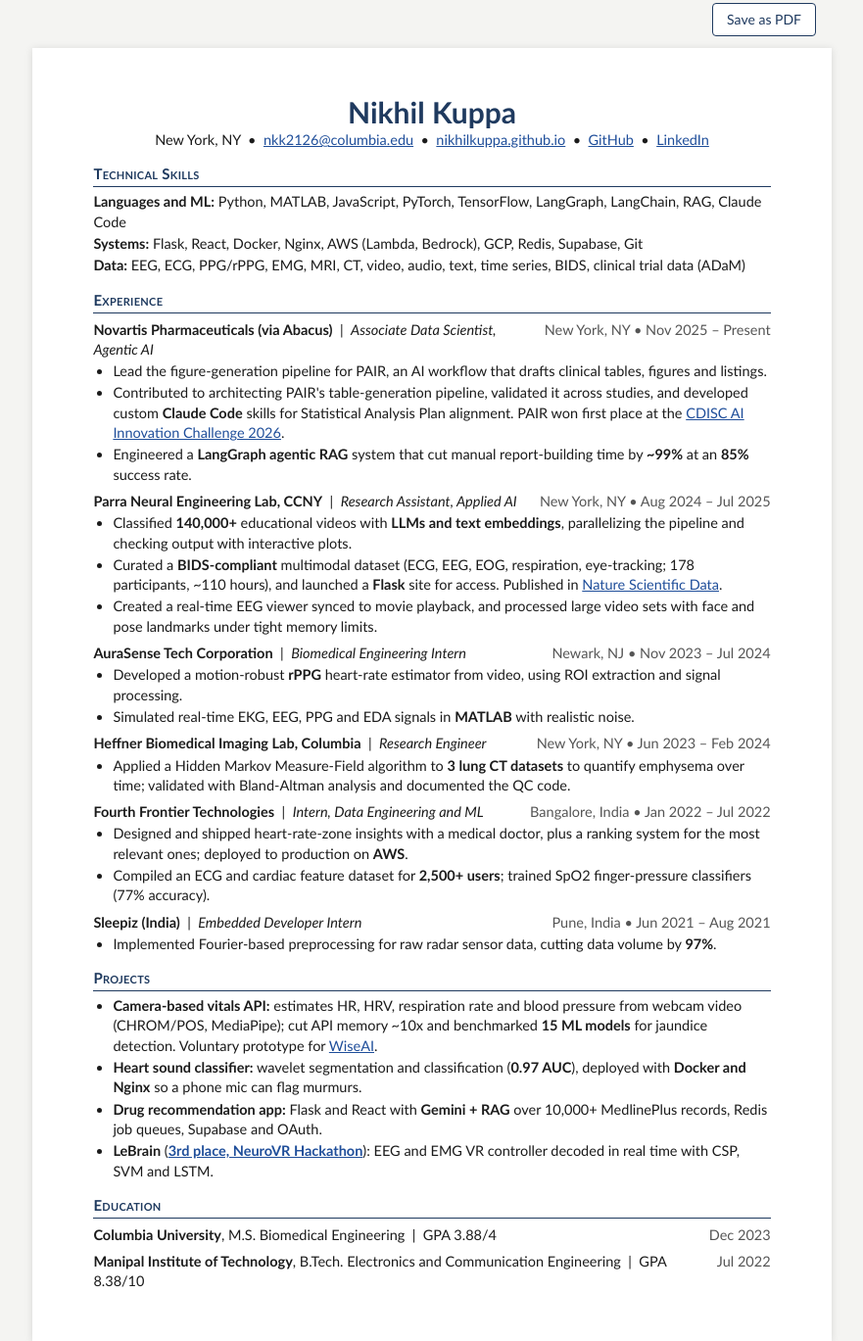
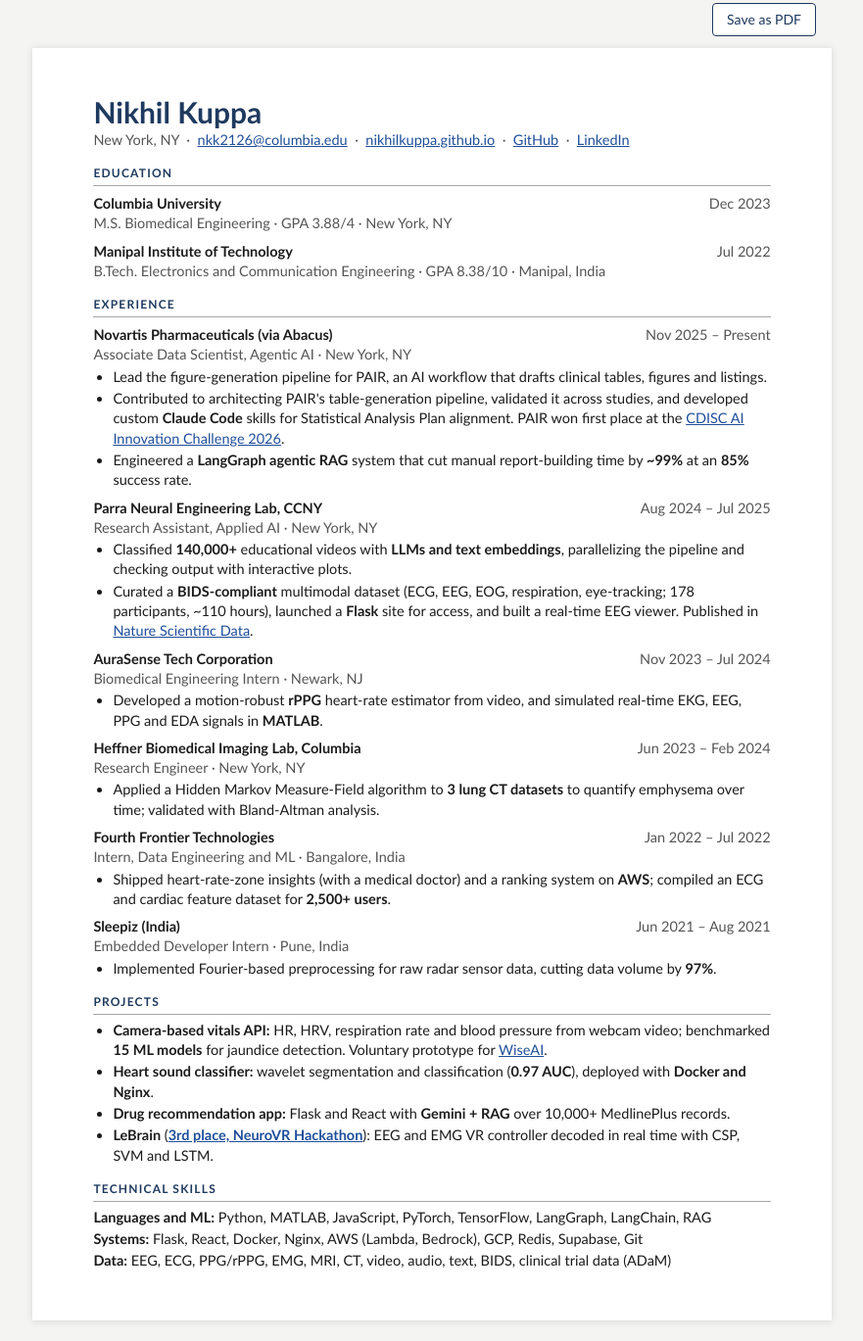
Before and after one commit to nikhilkuppa/nikhilkuppa.github.io, a plain HTML site: page resume/index.html in a window 1280 px wide. Shown: the part 13-1382 px from the top of the page at 98% size, without its empty margins (199-1080 px from the left). Drawn offline with Linux system fonts and the light colour scheme.

Commit message:
Restyle resume page: education first, skills last, cleaner entries
Co-Authored-By: Claude Sonnet 5.5 <noreply@anthropic.com>

```diff
--- a/resume/index.html
+++ b/resume/index.html
@@ -12,11 +12,12 @@
   .bar { max-width:8.5in; margin:16px auto 0; padding:0 16px; text-align:right; }
   .bar button { font:inherit; font-size:14px; border:1px solid var(--navy); background:#fff; color:var(--navy); padding:6px 14px; border-radius:4px; cursor:pointer; }
   .page { max-width:8.5in; margin:12px auto 40px; background:#fff; padding:0.5in 0.65in; box-shadow:0 1px 8px rgba(0,0,0,.12); font-size:14.5px; }
-  h1 { margin:0 0 2px; text-align:center; color:var(--navy); font-size:30px; line-height:1.15; }
-  .contact { text-align:center; margin:0 0 4px; }
+  h1 { margin:0 0 2px; text-align:left; color:var(--navy); font-size:30px; line-height:1.15; }
+  .contact { text-align:left; margin:0 0 4px; color:var(--muted); }
   a { color:var(--link); }
-  h2 { margin:14px 0 5px; padding-bottom:2px; border-bottom:1px solid var(--navy); color:var(--navy); font-size:15px; font-variant:small-caps; letter-spacing:.02em; }
-  .entry { display:flex; justify-content:space-between; gap:12px; margin-top:7px; margin-bottom:2px; }
+  h2 { margin:16px 0 6px; padding-bottom:3px; border-bottom:1px solid #a6a6a6; color:var(--navy); font-size:12px; text-transform:uppercase; letter-spacing:.1em; }
+  .entry { display:flex; justify-content:space-between; gap:12px; margin-top:8px; }
+  .sub { color:var(--muted); margin-bottom:2px; }
   .when { color:var(--muted); white-space:nowrap; }
   ul { margin:2px 0 0; padding-left:20px; }
   li { margin-bottom:2px; }
@@ -37,52 +38,49 @@
 <div class="bar"><button onclick="window.print()">Save as PDF</button></div>
 <main class="page">
 <h1>Nikhil Kuppa</h1>
-<p class="contact">New York, NY &nbsp;•&nbsp; <a href="mailto:nkk2126@columbia.edu">nkk2126@columbia.edu</a> &nbsp;•&nbsp; <a href="https://nikhilkuppa.github.io">nikhilkuppa.github.io</a> &nbsp;•&nbsp; <a href="https://github.com/nikhilkuppa">GitHub</a> &nbsp;•&nbsp; <a href="https://www.linkedin.com/in/nikhilkuppa/">LinkedIn</a></p>
-<h2>Technical Skills</h2>
-<p class="skill"><strong>Languages and ML:</strong> Python, MATLAB, JavaScript, PyTorch, TensorFlow, LangGraph, LangChain, RAG, Claude Code</p>
-<p class="skill"><strong>Systems:</strong> Flask, React, Docker, Nginx, AWS (Lambda, Bedrock), GCP, Redis, Supabase, Git</p>
-<p class="skill"><strong>Data:</strong> EEG, ECG, PPG/rPPG, EMG, MRI, CT, video, audio, text, time series, BIDS, clinical trial data (ADaM)</p>
+<p class="contact">New York, NY &nbsp;·&nbsp; <a href="mailto:nkk2126@columbia.edu">nkk2126@columbia.edu</a> &nbsp;·&nbsp; <a href="https://nikhilkuppa.github.io">nikhilkuppa.github.io</a> &nbsp;·&nbsp; <a href="https://github.com/nikhilkuppa">GitHub</a> &nbsp;·&nbsp; <a href="https://www.linkedin.com/in/nikhilkuppa/">LinkedIn</a></p>
+<h2>Education</h2>
+<div class="entry"><strong>Columbia University</strong><span class="when">Dec 2023</span></div><div class="sub">M.S. Biomedical Engineering  ·  GPA 3.88/4  ·  New York, NY</div>
+<div class="entry"><strong>Manipal Institute of Technology</strong><span class="when">Jul 2022</span></div><div class="sub">B.Tech. Electronics and Communication Engineering  ·  GPA 8.38/10  ·  Manipal, India</div>
 <h2>Experience</h2>
-<div class="entry"><span><strong>Novartis Pharmaceuticals (via Abacus)</strong> &nbsp;|&nbsp; <em>Associate Data Scientist, Agentic AI</em></span><span class="when">New York, NY  •  Nov 2025 – Present</span></div>
+<div class="entry"><strong>Novartis Pharmaceuticals (via Abacus)</strong><span class="when">Nov 2025 – Present</span></div><div class="sub">Associate Data Scientist, Agentic AI  ·  New York, NY</div>
 <ul>
 <li>Lead the figure-generation pipeline for PAIR, an AI workflow that drafts clinical tables, figures and listings.</li>
 <li>Contributed to architecting PAIR's table-generation pipeline, validated it across studies, and developed custom <strong>Claude Code</strong> skills for Statistical Analysis Plan alignment. PAIR won first place at the <a href="https://www.cdisc.org/events/ai-innovation-challenge">CDISC AI Innovation Challenge 2026</a>.</li>
 <li>Engineered a <strong>LangGraph agentic RAG</strong> system that cut manual report-building time by <strong>~99%</strong> at an <strong>85%</strong> success rate.</li>
 </ul>
-<div class="entry"><span><strong>Parra Neural Engineering Lab, CCNY</strong> &nbsp;|&nbsp; <em>Research Assistant, Applied AI</em></span><span class="when">New York, NY  •  Aug 2024 – Jul 2025</span></div>
+<div class="entry"><strong>Parra Neural Engineering Lab, CCNY</strong><span class="when">Aug 2024 – Jul 2025</span></div><div class="sub">Research Assistant, Applied AI  ·  New York, NY</div>
 <ul>
 <li>Classified <strong>140,000+</strong> educational videos with <strong>LLMs and text embeddings</strong>, parallelizing the pipeline and checking output with interactive plots.</li>
-<li>Curated a <strong>BIDS-compliant</strong> multimodal dataset (ECG, EEG, EOG, respiration, eye-tracking; 178 participants, ~110 hours), and launched a <strong>Flask</strong> site for access. Published in <a href="https://www.nature.com/articles/s41597-026-07215-1">Nature Scientific Data</a>.</li>
-<li>Created a real-time EEG viewer synced to movie playback, and processed large video sets with face and pose landmarks under tight memory limits.</li>
+<li>Curated a <strong>BIDS-compliant</strong> multimodal dataset (ECG, EEG, EOG, respiration, eye-tracking; 178 participants, ~110 hours), launched a <strong>Flask</strong> site for access, and built a real-time EEG viewer. Published in <a href="https://www.nature.com/articles/s41597-026-07215-1">Nature Scientific Data</a>.</li>
 </ul>
-<div class="entry"><span><strong>AuraSense Tech Corporation</strong> &nbsp;|&nbsp; <em>Biomedical Engineering Intern</em></span><span class="when">Newark, NJ  •  Nov 2023 – Jul 2024</span></div>
+<div class="entry"><strong>AuraSense Tech Corporation</strong><span class="when">Nov 2023 – Jul 2024</span></div><div class="sub">Biomedical Engineering Intern  ·  Newark, NJ</div>
 <ul>
-<li>Developed a motion-robust <strong>rPPG</strong> heart-rate estimator from video, using ROI extraction and signal processing.</li>
-<li>Simulated real-time EKG, EEG, PPG and EDA signals in <strong>MATLAB</strong> with realistic noise.</li>
+<li>Developed a motion-robust <strong>rPPG</strong> heart-rate estimator from video, and simulated real-time EKG, EEG, PPG and EDA signals in <strong>MATLAB</strong>.</li>
 </ul>
-<div class="entry"><span><strong>Heffner Biomedical Imaging Lab, Columbia</strong> &nbsp;|&nbsp; <em>Research Engineer</em></span><span class="when">New York, NY  •  Jun 2023 – Feb 2024</span></div>
+<div class="entry"><strong>Heffner Biomedical Imaging Lab, Columbia</strong><span class="when">Jun 2023 – Feb 2024</span></div><div class="sub">Research Engineer  ·  New York, NY</div>
 <ul>
-<li>Applied a Hidden Markov Measure-Field algorithm to <strong>3 lung CT datasets</strong> to quantify emphysema over time; validated with Bland-Altman analysis and documented the QC code.</li>
+<li>Applied a Hidden Markov Measure-Field algorithm to <strong>3 lung CT datasets</strong> to quantify emphysema over time; validated with Bland-Altman analysis.</li>
 </ul>
-<div class="entry"><span><strong>Fourth Frontier Technologies</strong> &nbsp;|&nbsp; <em>Intern, Data Engineering and ML</em></span><span class="when">Bangalore, India  •  Jan 2022 – Jul 2022</span></div>
+<div class="entry"><strong>Fourth Frontier Technologies</strong><span class="when">Jan 2022 – Jul 2022</span></div><div class="sub">Intern, Data Engineering and ML  ·  Bangalore, India</div>
 <ul>
-<li>Designed and shipped heart-rate-zone insights with a medical doctor, plus a ranking system for the most relevant ones; deployed to production on <strong>AWS</strong>.</li>
-<li>Compiled an ECG and cardiac feature dataset for <strong>2,500+ users</strong>; trained SpO2 finger-pressure classifiers (77% accuracy).</li>
+<li>Shipped heart-rate-zone insights (with a medical doctor) and a ranking system on <strong>AWS</strong>; compiled an ECG and cardiac feature dataset for <strong>2,500+ users</strong>.</li>
 </ul>
-<div class="entry"><span><strong>Sleepiz (India)</strong> &nbsp;|&nbsp; <em>Embedded Developer Intern</em></span><span class="when">Pune, India  •  Jun 2021 – Aug 2021</span></div>
+<div class="entry"><strong>Sleepiz (India)</strong><span class="when">Jun 2021 – Aug 2021</span></div><div class="sub">Embedded Developer Intern  ·  Pune, India</div>
 <ul>
 <li>Implemented Fourier-based preprocessing for raw radar sensor data, cutting data volume by <strong>97%</strong>.</li>
 </ul>
 <h2>Projects</h2>
 <ul>
-<li><strong>Camera-based vitals API:</strong> estimates HR, HRV, respiration rate and blood pressure from webcam video (CHROM/POS, MediaPipe); cut API memory ~10x and benchmarked <strong>15 ML models</strong> for jaundice detection. Voluntary prototype for <a href="https://www.wiseai.care/">WiseAI</a>.</li>
-<li><strong>Heart sound classifier:</strong> wavelet segmentation and classification (<strong>0.97 AUC</strong>), deployed with <strong>Docker and Nginx</strong> so a phone mic can flag murmurs.</li>
-<li><strong>Drug recommendation app:</strong> Flask and React with <strong>Gemini + RAG</strong> over 10,000+ MedlinePlus records, Redis job queues, Supabase and OAuth.</li>
+<li><strong>Camera-based vitals API:</strong> HR, HRV, respiration rate and blood pressure from webcam video; benchmarked <strong>15 ML models</strong> for jaundice detection. Voluntary prototype for <a href="https://www.wiseai.care/">WiseAI</a>.</li>
+<li><strong>Heart sound classifier:</strong> wavelet segmentation and classification (<strong>0.97 AUC</strong>), deployed with <strong>Docker and Nginx</strong>.</li>
+<li><strong>Drug recommendation app:</strong> Flask and React with <strong>Gemini + RAG</strong> over 10,000+ MedlinePlus records.</li>
 <li><strong>LeBrain</strong> (<a href="https://devpost.com/software/lebrain"><strong>3rd place, NeuroVR Hackathon</strong></a>): EEG and EMG VR controller decoded in real time with CSP, SVM and LSTM.</li>
 </ul>
-<h2>Education</h2>
-<div class="entry"><span><strong>Columbia University</strong>, M.S. Biomedical Engineering &nbsp;|&nbsp; GPA 3.88/4</span><span class="when">Dec 2023</span></div>
-<div class="entry"><span><strong>Manipal Institute of Technology</strong>, B.Tech. Electronics and Communication Engineering &nbsp;|&nbsp; GPA 8.38/10</span><span class="when">Jul 2022</span></div>
+<h2>Technical Skills</h2>
+<p class="skill"><strong>Languages and ML:</strong> Python, MATLAB, JavaScript, PyTorch, TensorFlow, LangGraph, LangChain, RAG</p>
+<p class="skill"><strong>Systems:</strong> Flask, React, Docker, Nginx, AWS (Lambda, Bedrock), GCP, Redis, Supabase, Git</p>
+<p class="skill"><strong>Data:</strong> EEG, ECG, PPG/rPPG, EMG, MRI, CT, video, audio, text, BIDS, clinical trial data (ADaM)</p>
 </main>
 </body>
 </html>
```
